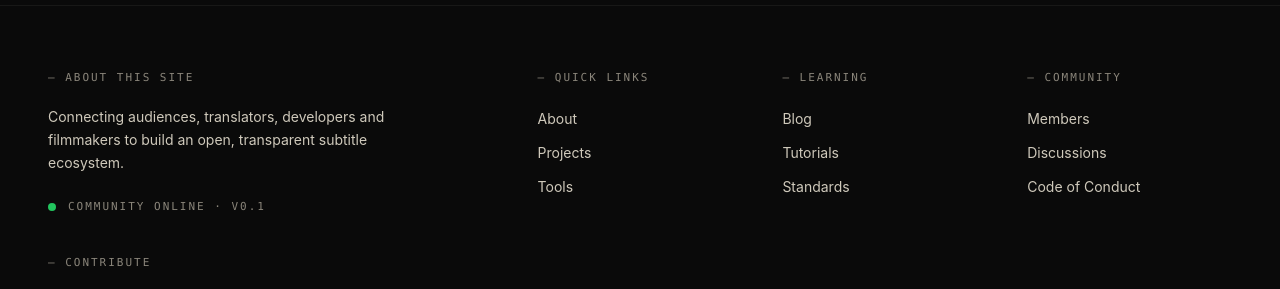
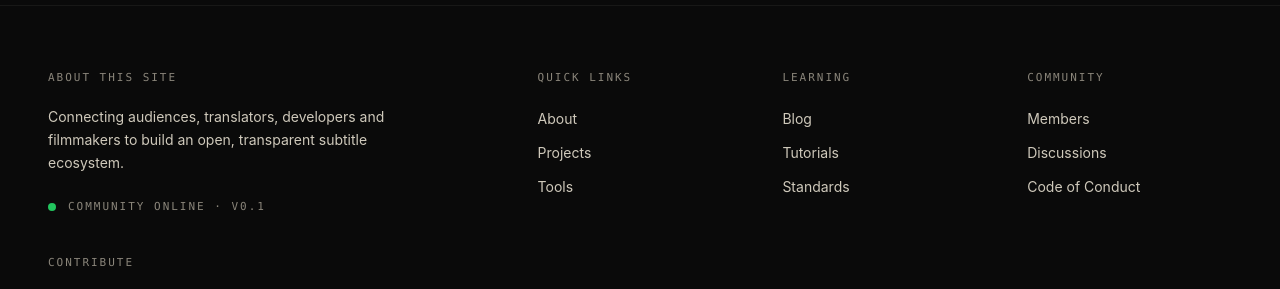
Before and after one commit to MontageSubs/montagesubs.github.io, an Astro site: page /en in a window 1280 px wide. Shown: the part 3377-3666 px from the top of the page. Built offline with nearby package versions, Linux system fonts and the light colour scheme; Astro itself is replaced by a stand-in of ours.

Commit message:
style: 简化 Footer 分栏标题样式
- 移除 Footer 五列布局标题左侧的横杠前缀

```diff
--- a/src/components/Footer.astro
+++ b/src/components/Footer.astro
@@ -75,7 +75,7 @@ const colYear = new Date().getFullYear();
     <!-- Five-column grid -->
     <div class="grid grid-cols-2 md:grid-cols-3 lg:grid-cols-5 gap-10 mb-14">
       <div class="col-span-2 md:col-span-3 lg:col-span-2">
-        <p class="micro-label mb-5">— {isZh ? '关于本站' : 'About this site'}</p>
+        <p class="micro-label mb-5">{isZh ? '关于本站' : 'About this site'}</p>
         <p class="text-bone-dim text-sm leading-relaxed max-w-sm">
           {t('footer.tagline')}
         </p>
@@ -88,7 +88,7 @@ const colYear = new Date().getFullYear();
       </div>
 
       <div>
-        <h3 class="micro-label mb-5">— {t('footer.quicklinks')}</h3>
+        <h3 class="micro-label mb-5">{t('footer.quicklinks')}</h3>
         <ul class="space-y-2.5">
           {quickLinks.map(({ label, href }) => (
             <li><a href={href} class="text-bone-dim hover:text-signal-yellow text-[14px] transition-colors">{label}</a></li>
@@ -97,7 +97,7 @@ const colYear = new Date().getFullYear();
       </div>
 
       <div>
-        <h3 class="micro-label mb-5">— {t('footer.learn_resources')}</h3>
+        <h3 class="micro-label mb-5">{t('footer.learn_resources')}</h3>
         <ul class="space-y-2.5">
           {learnLinks.map(({ label, href }) => (
             <li><a href={href} class="text-bone-dim hover:text-signal-yellow text-[14px] transition-colors">{label}</a></li>
@@ -106,7 +106,7 @@ const colYear = new Date().getFullYear();
       </div>
 
       <div>
-        <h3 class="micro-label mb-5">— {t('footer.community')}</h3>
+        <h3 class="micro-label mb-5">{t('footer.community')}</h3>
         <ul class="space-y-2.5">
           {communityLinks.map(({ label, href, external }) => (
             <li><a href={href} class="text-bone-dim hover:text-signal-yellow text-[14px] transition-colors"
@@ -116,7 +116,7 @@ const colYear = new Date().getFullYear();
       </div>
 
       <div>
-        <h3 class="micro-label mb-5">— {t('footer.contribute')}</h3>
+        <h3 class="micro-label mb-5">{t('footer.contribute')}</h3>
         <ul class="space-y-2.5">
           {contributeLinks.map(({ label, href }) => (
             <li><a href={href} class="text-bone-dim hover:text-signal-yellow text-[14px] transition-colors">{label}</a></li>
```
